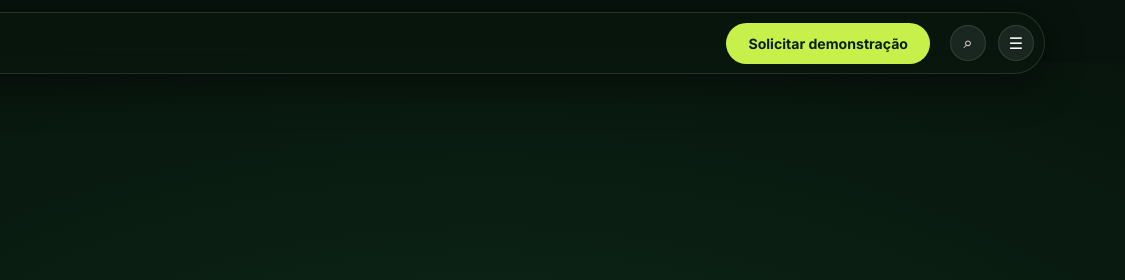
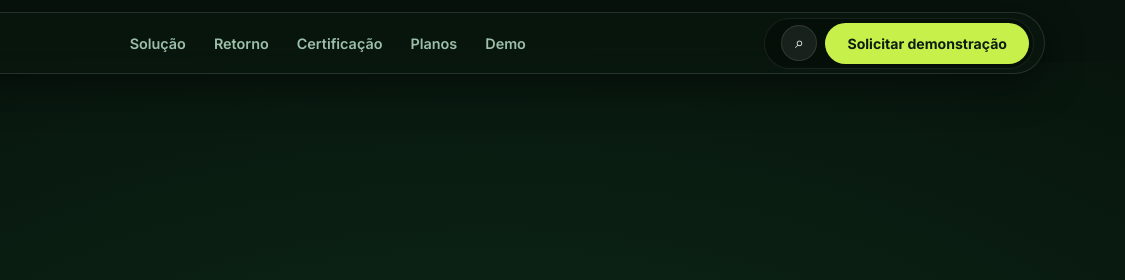
Before and after one commit to Wagner-Schemmer/databov-v2, a plain HTML site: page index.html in a window 1280 px wide. Shown: the top 280 px of the page, 155-1280 px from the left. Drawn offline with nearby package versions, Linux system fonts and the light colour scheme; no server answers; animation ran at ten frames a second.

Commit message:
fix: chaves CSS + navbar desktop igual referencia glassy

```diff
--- a/index.html
+++ b/index.html
@@ -28,11 +28,13 @@
     <nav id="navLinks">
       <a href="#solucao">Solução</a><a href="#roi">Retorno</a><a href="#certificacao">Certificação</a><a href="#planos">Planos</a><a href="#demo">Demo</a>
     </nav>
-    <a class="btn btn-primary btn-sm" href="#contato">Solicitar demonstração</a>
-    <div class="nav-search" id="searchGo">
-      <input id="searchBox" type="text" placeholder="Buscar seção… (ESC fecha)" autocomplete="off">
-      <button id="searchBtn" aria-label="Buscar">⌕</button>
-      <div id="searchList"></div>
+    <div class="nav-actions">
+      <div class="nav-search" id="searchGo">
+        <input id="searchBox" type="text" placeholder="Buscar seção… (ESC fecha)" autocomplete="off">
+        <button id="searchBtn" aria-label="Buscar">⌕</button>
+        <div id="searchList"></div>
+      </div>
+      <a class="btn btn-primary btn-sm" href="#contato">Solicitar demonstração</a>
     </div>
     <button class="menu" id="menuBtn" aria-label="Menu">☰</button>
   </div>
--- a/styles.css
+++ b/styles.css
@@ -23,10 +23,12 @@ h2{font-size:clamp(1.6rem,3.6vw,2.4rem)}
 .nav{position:sticky;top:12px;z-index:50;max-width:1120px;margin:0 auto;border-radius:999px;background:rgba(10,25,15,.55);backdrop-filter:blur(16px);-webkit-backdrop-filter:blur(16px);border:1px solid rgba(255,255,255,.12);box-shadow:0 12px 40px rgba(0,0,0,.45)}
 .nav-in{display:flex;align-items:center;gap:16px;height:60px;padding:0 10px 0 18px}
 .brand img{height:38px;border-radius:8px;display:block}
-#navLinks{display:flex;gap:4px;margin-left:auto;align-items:center}
+#navLinks{display:flex;gap:4px;margin:0 auto;align-items:center}
 #navLinks a{color:var(--mut);text-decoration:none;font-weight:600;font-size:.9rem;padding:8px 12px;border-radius:999px;transition:.18s}
 #navLinks a:hover{color:#fff;background:rgba(255,255,255,.08)}
 .nav-search{display:flex;align-items:center;gap:6px}
+.nav-actions{display:flex;align-items:center;gap:8px;margin-left:auto;background:rgba(0,0,0,.28);border:1px solid rgba(255,255,255,.08);border-radius:999px;padding:4px 4px 4px 8px}
+.nav-actions .btn-sm{margin:0}
 #searchBtn{background:rgba(255,255,255,.08);border:1px solid rgba(255,255,255,.1);color:#fff;border-radius:50%;width:36px;height:36px;cursor:pointer;font-size:1rem}
 #searchBox{width:0;opacity:0;transition:.25s cubic-bezier(.23,1,.32,1);background:rgba(255,255,255,.08);border:1px solid transparent;color:#fff;border-radius:999px;padding:0;font-size:.88rem}
 #searchBox.open{width:170px;opacity:1;padding:9px 14px;border-color:rgba(255,255,255,.15)}
@@ -136,7 +138,7 @@ footer{border-top:1px solid var(--line);padding:26px 0}
 #collarCard{margin-top:14px}
 #collarCard h3{margin:0 0 6px;color:var(--lime)}
 #collarCard p{margin:0;color:var(--mut)}
-@media(max-width:900px){#collar3d{height:320px}}
+@media(max-width:900px){#collar3d{height:320px}
   .hero-grid,.roi-grid,.split,.grid3,.grid2{grid-template-columns:1fr}
   .nav-in{gap:12px}
   .nav-in .btn-sm{margin-left:auto}
```
